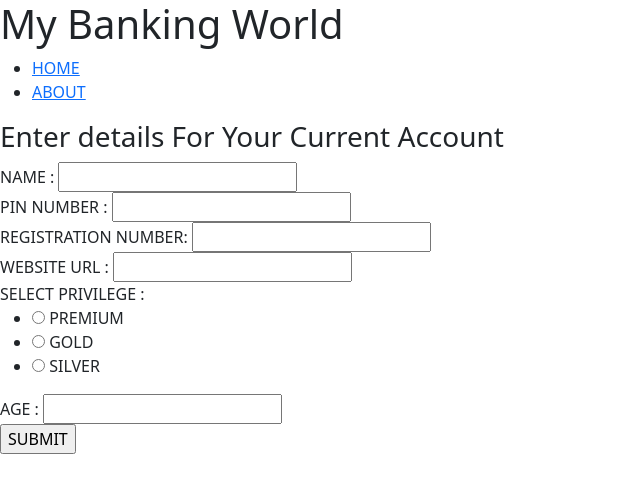
After one commit to 171801rohith/MyBankingWorld_FlaskApp, a Flask app: template templates/curAccForm.html in a window 1280 px wide. The commit adds this page. Shown: the top 493 px of the page, without its empty margins (0-640 px from the left). Run offline with Flask 3, Linux system fonts and the light colour scheme; the template is opened without the code that fills it: values that come from a table or form of the project are taken from there, others are empty.

Commit message:
OpenAccountForms (savings & current) added

```diff
--- /dev/null
+++ b/WTForms/openAccForm.py
@@ -0,0 +1,45 @@
+from flask_wtf import FlaskForm
+from wtforms import (
+    EmailField,
+    PasswordField,
+    SubmitField,
+    RadioField,
+    StringField,
+    DateField,
+    URLField,
+    IntegerField,
+)
+from wtforms.validators import DataRequired, Email, InputRequired, URL, NumberRange
+
+
+class OpenAccountForm(FlaskForm):
+    name = StringField("NAME :", validators=[DataRequired()])
+    emailID = EmailField("EMAIL ID :", validators=[DataRequired(), Email()])
+    pin_number = PasswordField("PIN NUMBER :", validators=[InputRequired()])
+    account_type = RadioField(
+        "SELECT ACCOUNT_TYPE :",
+        choices=[("savings", "SAVINGS"), ("current", "CURRENT")],
+        validators=[DataRequired()],
+    )
+    gender = RadioField(
+        "SELECT GENDER :",
+        choices=[("M", "MALE"), ("F", "FEMALE")],
+        validators=[DataRequired()],
+    )
+
+    privilege = RadioField(
+        "SELECT PRIVILEGE :",
+        choices=[("premium", "PREMIUM"), ("gold", "GOLD"), ("silver", "SILVER")],
+        validators=[DataRequired()],
+    )
+    date_of_birth = DateField(
+        "DATE OF BIRTH :", format="%Y-%m-%d", validators=[DataRequired()]
+    )
+    age = IntegerField("AGE :", validators=[DataRequired(), NumberRange(min=18)])
+    balance = IntegerField(
+        "INITIAL BALANCE :", validators=[DataRequired(), NumberRange(min=1000)]
+    )
+    reg_no = IntegerField("REGISTRATION NUMBER:", validators=[DataRequired()])
+    web_url = URLField("WEBSITE URL :", validators=[DataRequired(), URL()])
+    submit = SubmitField("SUBMIT")
+    next = SubmitField("NEXT")
--- a/main.py
+++ b/main.py
@@ -1,6 +1,6 @@
 from app import app, mongodb
 from admin.admin import admin
-from routes import home, login, signin
+from routes import home, login, signin, openAccount
 
 if __name__ == "__main__":
     app.run(debug=True)
--- /dev/null
+++ b/templates/curAccForm.html
@@ -0,0 +1,17 @@
+{% extends "layout.html"%} {%block content%}
+<h3>Enter details For Your Current Account</h3>
+<form action="/curAccForm" method="POST">
+  {{curAccForm.hidden_tag()}} {{curAccForm.name.label}} {{curAccForm.name}}
+  <br />
+  {{curAccForm.pin_number.label}} {{curAccForm.pin_number}}
+  <br />
+  {{curAccForm.reg_no.label}} {{curAccForm.reg_no}}
+  <br />
+  {{curAccForm.web_url.label}} {{curAccForm.web_url}}
+  <br />
+  {{curAccForm.privilege.label}} {{curAccForm.privilege}}
+  {{curAccForm.age.label}} {{curAccForm.age}}
+  <br />
+  {{curAccForm.submit}}
+</form>
+{%endblock content%}
--- a/templates/userOptions.html
+++ b/templates/userOptions.html
@@ -1,6 +1,6 @@
 {% extends "layout.html"%} {%block content%}
 <h3>Hi {{name}}, Welcome To User Options</h3>
-<form action="/openAcc" method="POST">
+<form action="/openAccForm" method="POST">
   {{userOptions.hidden_tag()}} {{userOptions.openAccount}}
 </form>
 <form action="" method="POST">
```
Also changed, not shown: routes/openAccount.py (added, +22 -0 lines), templates/openAccForm.html (added, +8 -0 lines), templates/savAccForm.html (added, +16 -0 lines).
